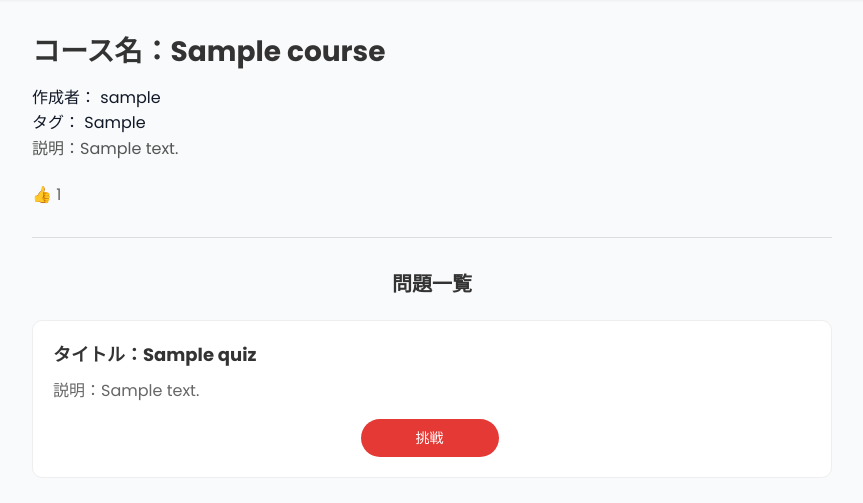
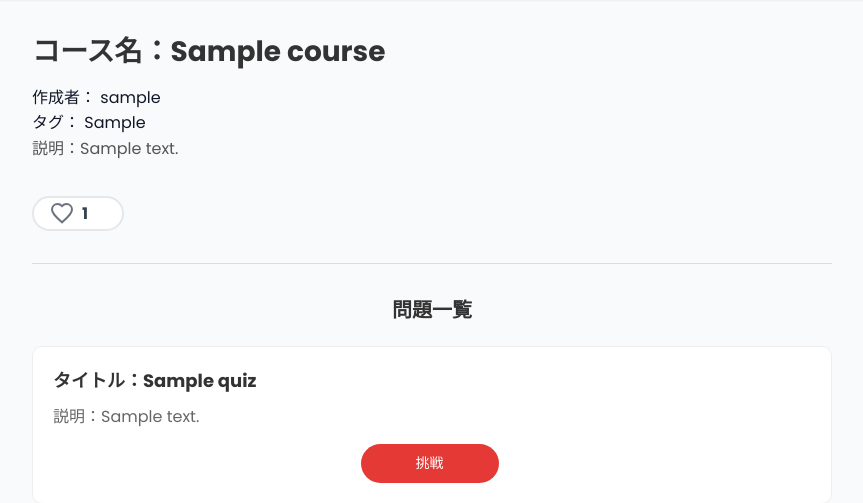
Before and after one commit to K-zoe/knowva, a Django app: page /quizzes/course_detail/00000000-0000-0000-0000-000000000001/ in a window 1280 px wide. Shown: the part 79-582 px from the top of the page, without its empty margins (208-1071 px from the left). Run offline with Django 5.2, Linux system fonts and the light colour scheme; a user stored in the database is signed in; tables that the repository leaves empty hold one stand-in row (values such as "Sample post"); data that the repository does not hold is empty; parts of the project's set-up code (start-up, migrations or seed data) failed here and were passed over.

Commit message:
【作成】いいね機能のベース作成

```diff
--- a/quizzes/static/quizzes/css/course_detail.css
+++ b/quizzes/static/quizzes/css/course_detail.css
@@ -170,6 +170,218 @@
     text-decoration: underline;
 }
 
+/* いいねボタンコンテナ */
+.like-container {
+    display: inline-block;
+    margin-top: 7px;
+}
+
+/* いいねボタン本体 */
+.like-btn {
+    position: relative;
+    display: inline-flex;
+    align-items: center;
+    gap: 0.5rem;
+    padding: 0.2rem 1rem;
+    background: #ffffff;
+    border: 2px solid #e5e7eb;
+    border-radius: 9999px;
+    cursor: pointer;
+    transition: all 0.3s cubic-bezier(0.4, 0, 0.2, 1);
+    overflow: hidden;
+    font-family: inherit;
+    font-size: 1rem;
+    font-weight: 600;
+}
+
+.like-btn:hover {
+    border-color: #10b981;
+    transform: translateY(-2px);
+    box-shadow: 0 10px 20px rgba(16, 185, 129, 0.15);
+}
+
+.like-btn:active {
+    transform: scale(0.95);
+}
+
+/* ラッパー */
+.like-wrapper {
+    display: flex;
+    align-items: center;
+    gap: 0.5rem;
+    position: relative;
+    z-index: 1;
+}
+
+/* ハートアイコン */
+.like-icon {
+    width: 24px;
+    height: 24px;
+    position: relative;
+    transition: all 0.3s cubic-bezier(0.4, 0, 0.2, 1);
+}
+
+.heart-outline {
+    fill: none;
+    stroke: #6b7280;
+    stroke-width: 2;
+    transition: all 0.3s cubic-bezier(0.4, 0, 0.2, 1);
+}
+
+.heart-filled {
+    fill: #10b981;
+    opacity: 0;
+    transform: scale(0);
+    transition: all 0.4s cubic-bezier(0.4, 0, 0.2, 1);
+}
+
+.like-btn:hover .heart-outline {
+    stroke: #10b981;
+}
+
+/* いいね済み状態 */
+.like-btn.is-liked {
+    background: linear-gradient(135deg, #10b981 0%, #059669 100%);
+    border-color: #10b981;
+    color: #ffffff;
+}
+
+.like-btn.is-liked .heart-outline {
+    opacity: 0;
+    stroke: #ffffff;
+}
+
+.like-btn.is-liked .heart-filled {
+    opacity: 1;
+    fill: #ffffff;
+    transform: scale(1);
+    animation: heartBeat 0.6s cubic-bezier(0.4, 0, 0.2, 1);
+}
+
+.like-btn.is-liked:hover {
+    background: linear-gradient(135deg, #059669 0%, #047857 100%);
+}
+
+/* カウント */
+.like-count {
+    font-weight: 700;
+    color: #374151;
+    transition: color 0.3s ease;
+    min-width: 1.5rem;
+    text-align: left;
+}
+
+.like-btn.is-liked .like-count {
+    color: #ffffff;
+}
+
+/* パーティクル(いいねした時のアニメーション) */
+.like-particles {
+    position: absolute;
+    top: 50%;
+    left: 50%;
+    transform: translate(-50%, -50%);
+    pointer-events: none;
+}
+
+.particle {
+    position: absolute;
+    width: 6px;
+    height: 6px;
+    background: #10b981;
+    border-radius: 50%;
+    opacity: 0;
+}
+
+.like-btn.is-liked .particle {
+    animation: particleBurst 0.6s cubic-bezier(0.4, 0, 0.2, 1) forwards;
+}
+
+.like-btn.is-liked .particle:nth-child(1) {
+    animation-delay: 0s;
+    --angle: 0deg;
+}
+
+.like-btn.is-liked .particle:nth-child(2) {
+    animation-delay: 0.05s;
+    --angle: 72deg;
+}
+
+.like-btn.is-liked .particle:nth-child(3) {
+    animation-delay: 0.1s;
+    --angle: 144deg;
+}
+
+.like-btn.is-liked .particle:nth-child(4) {
+    animation-delay: 0.15s;
+    --angle: 216deg;
+}
+
+.like-btn.is-liked .particle:nth-child(5) {
+    animation-delay: 0.2s;
+    --angle: 288deg;
+}
+
+/* アニメーション */
+@keyframes heartBeat {
+    0%, 100% {
+        transform: scale(1);
+    }
+    25% {
+        transform: scale(1.3);
+    }
+    50% {
+        transform: scale(1.1);
+    }
+}
+
+@keyframes particleBurst {
+    0% {
+        opacity: 1;
+        transform: translate(0, 0) scale(1);
+    }
+    100% {
+        opacity: 0;
+        transform: translate(
+            calc(cos(var(--angle)) * 40px),
+            calc(sin(var(--angle)) * 40px)
+        ) scale(0);
+    }
+}
+
+/* レスポンシブ */
+@media (max-width: 768px) {
+    .like-btn {
+        padding: 0.3rem 1rem;
+        font-size: 0.9rem;
+    }
+
+    .like-icon {
+        width: 20px;
+        height: 20px;
+    }
+}
+
+/* ダークモード対応(オプション) */
+@media (prefers-color-scheme: dark) {
+    .like-btn {
+        background: #1f2937;
+        border-color: #374151;
+    }
+
+    .like-count {
+        color: #e5e7eb;
+    }
+
+    .heart-outline {
+        stroke: #9ca3af;
+    }
+
+    .like-btn:hover {
+        border-color: #10b981;
+    }
+}
+
 /* =========================
    レスポンシブ対応（スマホ）
    ========================= */
@@ -183,7 +395,6 @@
     /* タイトル */
     .page-title {
         font-size: 22px;
-        text-align: center;
     }
 
     /* 説明 */
--- a/quizzes/templates/quizzes/course_detail.html
+++ b/quizzes/templates/quizzes/course_detail.html
@@ -32,8 +32,9 @@
     {% endif %}
 
     <!-- メタ情報 -->
-    <div class="meta">
-        <span>👍 {{ course.like_count }}</span>
+    <script src="https://unpkg.com/htmx.org"></script>
+    <div id="like-area" class="like-container">
+        {% include 'quizzes/course_like_button.html' %}
     </div>
 
     <hr class="divider">
--- /dev/null
+++ b/quizzes/templates/quizzes/course_like_button.html
@@ -0,0 +1,27 @@
+    <script src="https://unpkg.com/htmx.org"></script>
+    <div id="like-area" class="like-container">
+        <button
+            class="like-btn {% if is_liked %}is-liked{% endif %}"
+            hx-post="{% url 'course_like' course.uuid %}"
+            hx-target="#like-area"
+            hx-swap="outerHTML"
+            hx-headers='{"X-CSRFToken": "{{ csrf_token }}"}'
+            aria-label="いいね"
+        >
+
+            <div class="like-wrapper">
+                <svg class="like-icon" viewBox="0 0 24 24" xmlns="http://www.w3.org/2000/svg">
+                    <path class="heart-outline" d="M12,21.35L10.55,20.03C5.4,15.36 2,12.27 2,8.5C2,5.41 4.42,3 7.5,3C9.24,3 10.91,3.81 12,5.08C13.09,3.81 14.76,3 16.5,3C19.58,3 22,5.41 22,8.5C22,12.27 18.6,15.36 13.45,20.03L12,21.35Z"/>
+                    <path class="heart-filled" d="M12,21.35L10.55,20.03C5.4,15.36 2,12.27 2,8.5C2,5.41 4.42,3 7.5,3C9.24,3 10.91,3.81 12,5.08C13.09,3.81 14.76,3 16.5,3C19.58,3 22,5.41 22,8.5C22,12.27 18.6,15.36 13.45,20.03L12,21.35Z"/>
+                </svg>
+                <span class="like-count">{{ course.like_count }}</span>
+            </div>
+            <div class="like-particles">
+                <span class="particle"></span>
+                <span class="particle"></span>
+                <span class="particle"></span>
+                <span class="particle"></span>
+                <span class="particle"></span>
+            </div>
+        </button>
+    </div>
--- a/quizzes/urls.py
+++ b/quizzes/urls.py
@@ -12,12 +12,12 @@ from .views.edit import(
 )
 from .views.search import CourseSearchView
 from .views.detail import CourseDetailView
-
 from .views.delete import(
     course_delete_view,
     quiz_delete_view,
     question_delete_view,
 )
+from .views.likes import LikeView
 
 urlpatterns = [
     #Create
@@ -38,4 +38,6 @@ urlpatterns = [
     #Detail
     path('course_detail/<uuid:course_uuid>/', CourseDetailView.as_view(), name = 'course_detail'),
 
+    path('course_like/<uuid:course_uuid>/', LikeView.as_view(), name='course_like'),
+
 ]
```
Also changed, not shown: quizzes/views/likes.py (added, +26 -0 lines).
